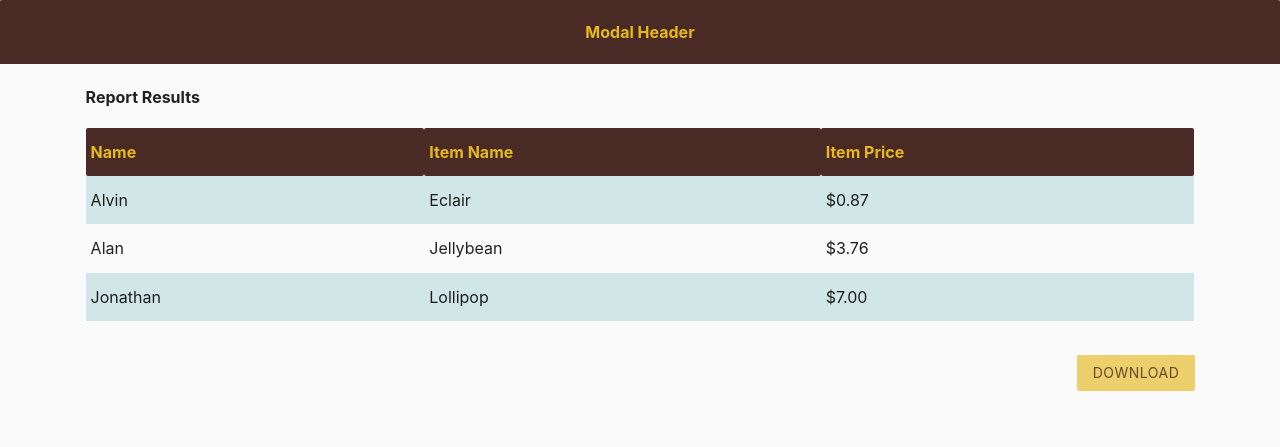
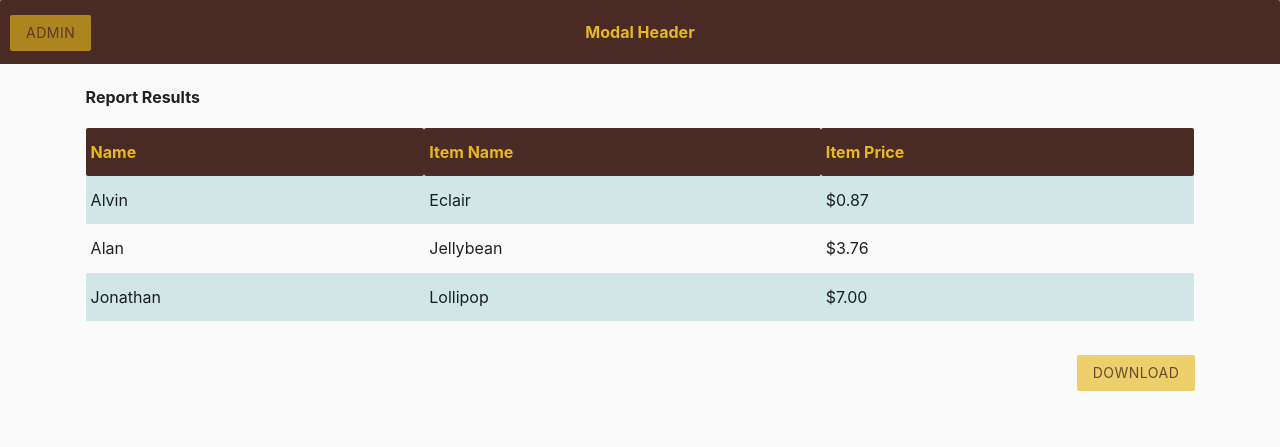
Before and after one commit to gitter-badger/admin_template, a PHP site: page / in a window 1280 px wide, after a click on "MODAL". Shown: the top 447 px of the page. Run offline with PHP 8.4, Linux system fonts and the light colour scheme; some libraries are stand-ins or nearby versions.

Commit message:
add modal close

```diff
--- a/assets/css/style.css
+++ b/assets/css/style.css
@@ -2914,9 +2914,16 @@ thead.table-header {
     background: #492a24;
     color: #e7b91c;
     text-align: center;
+    position: relative;
 }
 
 
 .modal .modal-footer {
   padding: 4px 23px;
 }
+
+a.modal-close.btn-flat {
+    position: absolute;
+    left: 10px;
+    top: 15px;
+}
--- a/index.html
+++ b/index.html
@@ -299,6 +299,7 @@
 			  <div id="modal1" class="modal full-screen">
 			  	<div class="modal-header">
 					<h4>Modal Header</h4>
+					<a href="#!" class="modal-close btn-flat">ADMIN</a>
 				</div>
 			    <div class="modal-content">
 				      <div class="container">
```
